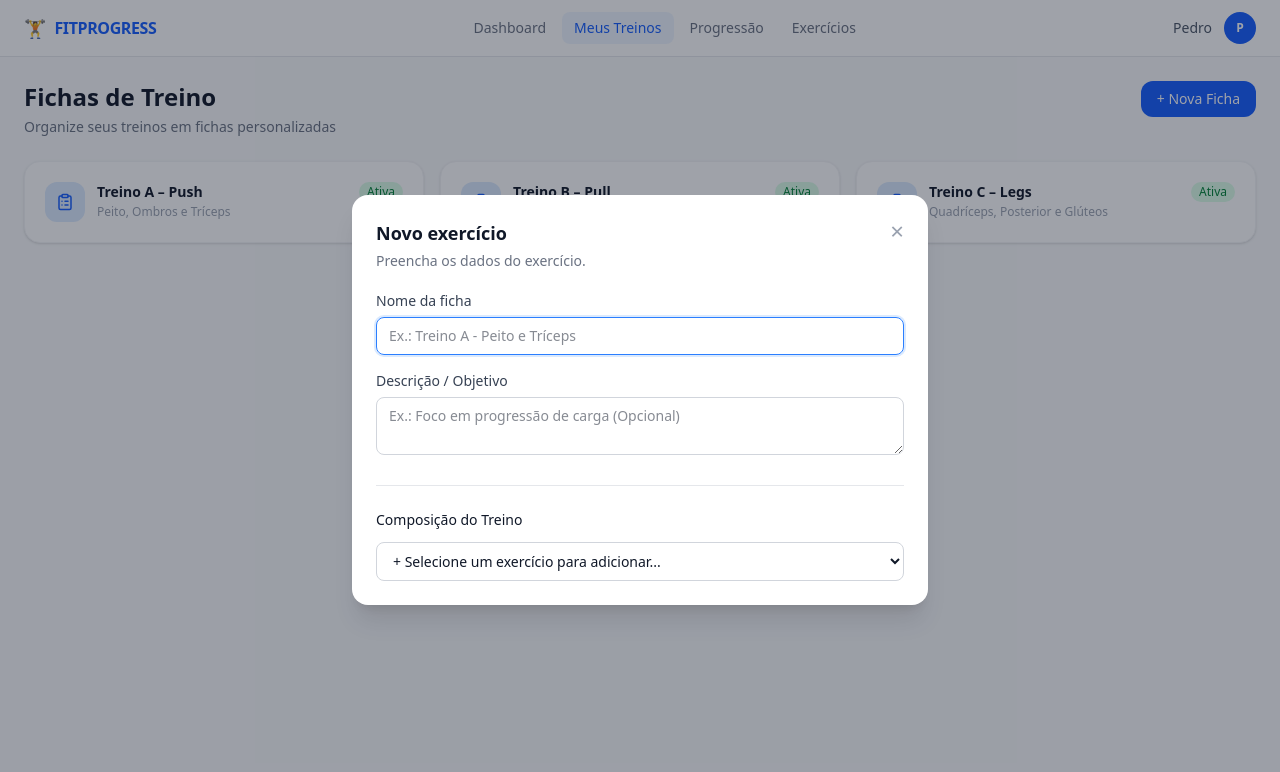
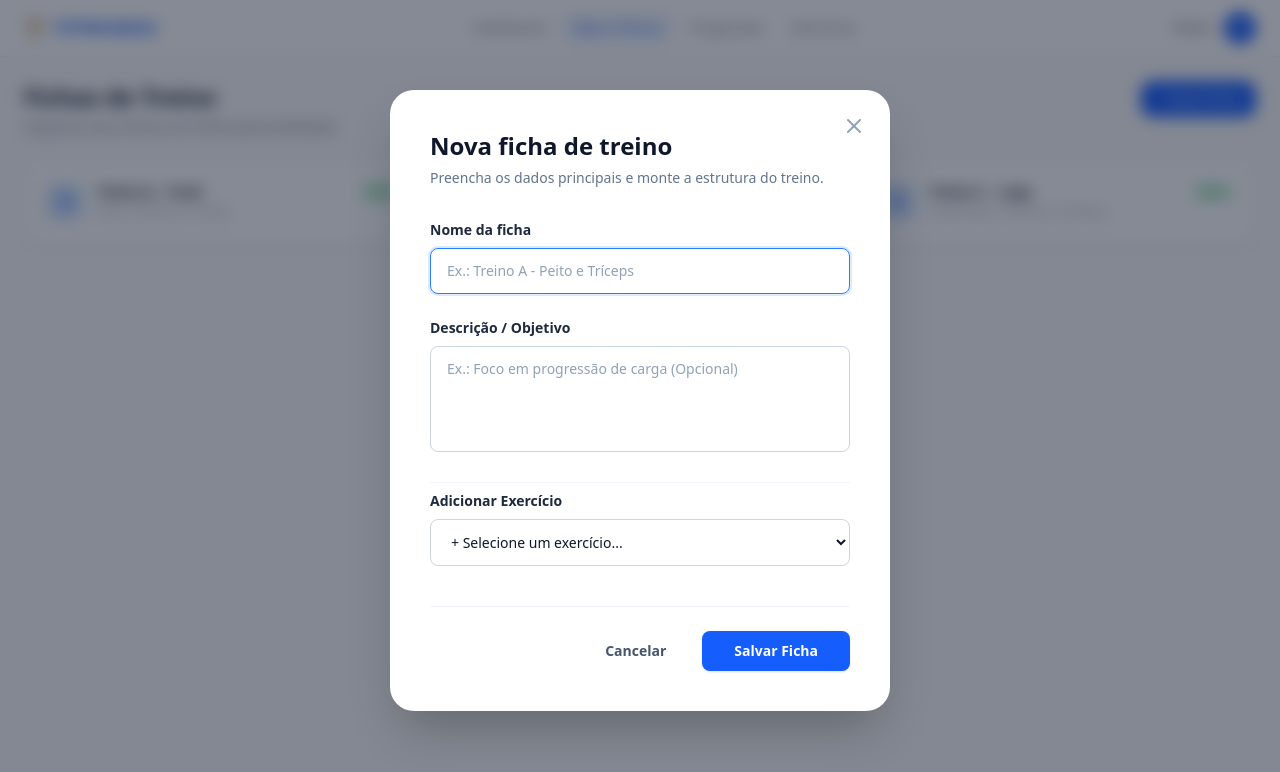
Before and after one commit to PeddroPC/Ficha-treino, a React (Vite) app: page /fichas in a window 1280 px wide. Both pictures are taken after a click on the button "+ Nova Ficha". Shown: the top 772 px of the page. Built offline with nearby package versions, Linux system fonts and the light colour scheme.

Commit message:
melhoria no form de Sheets

```diff
--- a/index.html
+++ b/index.html
@@ -1,5 +1,5 @@
 <!doctype html>
-<html lang="en">
+<html lang="pt-br">
   <head>
     <meta charset="UTF-8" />
     <link rel="icon" type="image/svg+xml" href="/favicon.svg" />
--- a/src/components/forms/FormFicha.jsx
+++ b/src/components/forms/FormFicha.jsx
@@ -1,65 +1,112 @@
 import { useState } from "react";
 import useExerciseStore from "../../stores/useExerciseStore.js";
 import useWorkoutStore from "../../stores/useWorkoutStore.js";
-import { Card } from "../ui/Card.jsx";
-
+import { X, Trash2, Dumbbell } from "lucide-react";
 
 const FormFicha = ({ exercise = null, onSubmit, onCancel }) => {
   const exercises = useExerciseStore((s) => s.exercises);
   const addSheet = useWorkoutStore((s) => s.addSheet);
-  const updateSheet = useWorkoutStore((s) => s.updateSheet);
-  const removeSheet = useWorkoutStore((s) => s.removeSheet);
 
-  const [formData, setFormData] = useState(() => ({
+  const [formData, setFormData] = useState({
     name: exercise?.name ?? "",
     description: exercise?.description ?? "",
-    exercises: exercise?.exercises ?? [],
-  }));
+    selectedExercises: exercise?.exercises ?? [],
+  });
+
+  const hasExercises = formData.selectedExercises.length > 0;
 
   const handleChange = ({ target }) => {
     setFormData((current) => ({ ...current, [target.name]: target.value }));
   };
 
+  const handleAddExerciseToArray = (e) => {
+    const exerciseId = e.target.value;
+    if (!exerciseId) return;
+
+    const exerciseToAdd = exercises.find((ex) => ex.id === exerciseId);
+
+    if (exerciseToAdd) {
+      setFormData((current) => ({
+        ...current,
+        selectedExercises: [
+          ...current.selectedExercises,
+          {
+            exerciseId: exerciseToAdd.id,
+            name: exerciseToAdd.name,
+            targetSets: 3,
+            targetRepsMin: 8,
+            targetRepsMax: 12,
+            targetRestSeconds: 60,
+          }
+        ]
+      }));
+    }
+    e.target.value = "";
+  };
+
+  const handleRemoveExercise = (indexToRemove) => {
+    setFormData((current) => ({
+      ...current,
+      selectedExercises: current.selectedExercises.filter((_, index) => index !== indexToRemove)
+    }));
+  };
+
   const handleSubmit = (event) => {
     event.preventDefault();
-    const newSheetId = Date.now();
+    const newSheetId = Date.now().toString();
+
     addSheet({
       id: newSheetId,
       name: formData.name,
       description: formData.description,
-      exercises: formData.exercises,
+      exercises: formData.selectedExercises,
     });
-    selectExercises.forEach((ex, index) => {
-      addSheetExercise({
-        sheetId: newSheetId,
-        exerciseId: item.exerciseId,
-        order: index + 1,
-        targetSets: item.targetSets,
-        targetRepsMin: item.targetRepsMin,
-        targetRepsMax: item.targetRepsMax,
-        targetRestSeconds: item.targetRestSeconds,
-        notes: item.notes ?? "",
-      });
-    });
-    onClose();
+
+    if (onSubmit) onSubmit();
   };
 
-  const inputClassName =
-    "w-full rounded-lg border border-gray-300 px-3 py-2 text-sm text-gray-900 outline-none transition focus:border-blue-500 focus:ring-2 focus:ring-blue-100";
+  const labelClassName = "mb-2 block text-sm font-semibold text-slate-800";
+  const inputClassName = "w-full rounded-lg border border-slate-300 bg-white px-4 py-3 text-sm text-slate-900 outline-none transition-all placeholder:text-slate-400 focus:border-blue-500 focus:ring-2 focus:ring-blue-100";
+
   return (
-    <form onSubmit={handleSubmit} className="space-y-6">
-      {/* 1. CABEÇALHO DA FICHA */}
-      <div className="space-y-4">
+    <div
+      /*
+        A MÁGICA ESTÁ AQUI:
+        Trocamos 'w-full' por 'w-[1050px]' (com exercícios) ou 'w-[500px]' (sem exercícios).
+        O 'max-w-[95vw]' garante que não quebre em celulares.
+        Isso força o Modal pai a esticar o fundo branco.
+      */
+      className={`relative mx-auto transition-all duration-300 ease-in-out bg-white p-6 sm:p-10 shadow-2xl rounded-3xl
+        ${hasExercises ? "w-[1050px] max-w-[95vw]" : "w-[500px] max-w-[95vw]"}
+      `}
+    >
+      <button
+        onClick={onCancel}
+        className="absolute right-6 top-6 text-slate-400 hover:text-slate-600 transition-colors"
+        type="button"
+      >
+        <X size={24} />
+      </button>
+
+      <form onSubmit={handleSubmit} className="flex flex-col h-full">
+
+        <div className="flex flex-col md:flex-row gap-8 lg:gap-12">
+
+          {/* LADO ESQUERDO */}
+          <div className="w-full md:w-[420px] shrink-0 flex flex-col">
+            <div className="mb-8">
+              <h2 className="text-2xl font-bold text-slate-900">Nova ficha de treino</h2>
+              <p className="mt-1.5 text-sm text-slate-500">Preencha os dados principais e monte a estrutura do treino.</p>
+            </div>
+
+            <div className="space-y-6">
               <div>
-          <label
-            htmlFor="name"
-            className="mb-1.5 block text-sm font-medium text-gray-700"
-          >
+                <label htmlFor="name" className={labelClassName}>
                   Nome da ficha
                 </label>
                 <input
                   id="name"
-            name="name" // Alimenta formData.name
+                  name="name"
                   value={formData.name}
                   onChange={handleChange}
                   className={inputClassName}
@@ -70,59 +117,113 @@ const FormFicha = ({ exercise = null, onSubmit, onCancel }) => {
               </div>
 
               <div>
-          <label
-            htmlFor="description"
-            className="mb-1.5 block text-sm font-medium text-gray-700"
-          >
+                <label htmlFor="description" className={labelClassName}>
                   Descrição / Objetivo
                 </label>
                 <textarea
                   id="description"
-            name="description" // Alimenta formData.description
+                  name="description"
                   value={formData.description}
                   onChange={handleChange}
-            className={inputClassName}
-            rows="2"
+                  className={`${inputClassName} resize-none`}
+                  rows="4"
                   placeholder="Ex.: Foco em progressão de carga (Opcional)"
                 />
               </div>
-      </div>
 
-      <hr className="border-gray-200" />
+              <hr className="border-slate-100 my-2" />
 
-      {/* 2. ÁREA DE INSERÇÃO DE EXERCÍCIOS */}
               <div>
-        <h3 className="mb-3 text-sm font-medium text-gray-900">
-          Composição do Treino
-        </h3>
-
-        {/* Este select NÃO usa o handleChange padrão. Ele servirá como um gatilho
-        para adicionar um exercício ao array formData.exercises */}
+                <label htmlFor="exercise-selector" className={labelClassName}>
+                  Adicionar Exercício
+                </label>
                 <select
                   id="exercise-selector"
                   className={inputClassName}
                   defaultValue=""
-          // onChange={handleAddExerciseToArray} -> Você precisará criar esta função
+                  onChange={handleAddExerciseToArray}
                 >
                   <option value="" disabled>
-            + Selecione um exercício para adicionar...
+                    + Selecione um exercício...
                   </option>
-
-          {/* Aqui você mapeia os exercícios reais vindos do seu store */}
                   {exercises.map((ex) => (
                     <option key={ex.id} value={ex.id}>
                       {ex.name}
                     </option>
                   ))}
                 </select>
-
-        {/* Aqui embaixo você fará um map do formData.exercises para mostrar
-        as linhas com Séries, Repetições e Descanso de cada exercício adicionado */}
+              </div>
+            </div>
           </div>
 
-      {/* ... (Seus botões de Salvar e Cancelar ficam aqui embaixo) ... */}
+          {/* LADO DIREITO */}
+          {hasExercises && (
+            <div className="flex-1 min-w-[320px] flex flex-col rounded-xl border border-slate-100 bg-[#F8FAFC] p-2 h-full mt-8 md:mt-0">
+              <div className="flex items-center gap-2 px-4 py-3 pb-4">
+                <Dumbbell size={18} className="text-slate-500" />
+                <h3 className="text-sm font-semibold text-slate-700">
+                  Exercícios na Ficha ({formData.selectedExercises.length})
+                </h3>
+              </div>
 
+              <div className="flex-1 overflow-y-auto px-2 space-y-3 max-h-[55vh] scrollbar-thin scrollbar-thumb-slate-300 scrollbar-track-transparent pb-2">
+                {formData.selectedExercises.map((item, index) => (
+                  <div
+                    key={index}
+                    className="group relative flex flex-col gap-2 rounded-xl border border-slate-200 bg-white p-4 shadow-sm transition-all hover:border-blue-300"
+                  >
+                    <div className="flex items-start justify-between pr-6">
+                      <span className="text-sm font-bold text-slate-900">
+                        {index + 1}. {item.name}
+                      </span>
+                      <button
+                        type="button"
+                        onClick={() => handleRemoveExercise(index)}
+                        className="absolute top-4 right-4 text-slate-400 opacity-0 transition group-hover:opacity-100 hover:!text-red-500"
+                        title="Remover exercício"
+                      >
+                        <Trash2 size={18} />
+                      </button>
+                    </div>
+
+                    <div className="flex flex-col gap-1.5 mt-1">
+                       <div className="flex gap-2">
+                         <span className="bg-slate-100 text-slate-700 text-xs px-2.5 py-1 rounded-md font-medium">
+                           Séries: <strong className="text-slate-900">{item.targetSets}</strong>
+                         </span>
+                         <span className="bg-slate-100 text-slate-700 text-xs px-2.5 py-1 rounded-md font-medium">
+                           Reps: <strong className="text-slate-900">{item.targetRepsMin}-{item.targetRepsMax}</strong>
+                         </span>
+                       </div>
+                       <span className="text-slate-600 text-xs font-medium px-1">
+                         Descanso: <strong className="text-slate-900">{item.targetRestSeconds}s</strong>
+                       </span>
+                    </div>
+                  </div>
+                ))}
+              </div>
+            </div>
+          )}
+        </div>
+
+        {/* FOOTER */}
+        <div className="mt-10 flex justify-end gap-3 pt-6 border-t border-slate-100">
+          <button
+            type="button"
+            onClick={onCancel}
+            className="rounded-lg px-6 py-2.5 text-sm font-semibold text-slate-600 hover:bg-slate-100 transition"
+          >
+            Cancelar
+          </button>
+          <button
+            type="submit"
+            className="rounded-lg bg-blue-600 px-8 py-2.5 text-sm font-semibold text-white hover:bg-blue-700 transition shadow-sm"
+          >
+            Salvar Ficha
+          </button>
+        </div>
       </form>
+    </div>
   );
 };
 
--- a/src/pages/WorkoutSheetsPage.jsx
+++ b/src/pages/WorkoutSheetsPage.jsx
@@ -1,31 +1,20 @@
-// ============================================================
-// pages/WorkoutSheetsPage.jsx — Fichas de Treino (stub Fase 1)
-// ============================================================
-import { PageHeader } from '../components/shared/PageHeader.jsx'
-import { Card } from '../components/ui/Card.jsx'
-import useWorkoutStore from '../stores/useWorkoutStore.js'
-import { ClipboardList } from 'lucide-react'
-import { useState } from 'react'
-import FormFicha from '../components/forms/FormFicha.jsx'
+import { PageHeader } from "../components/shared/PageHeader.jsx";
+import { Card } from "../components/ui/Card.jsx";
+import useWorkoutStore from "../stores/useWorkoutStore.js";
+import { ClipboardList } from "lucide-react";
+import { useState } from "react";
+import FormFicha from "../components/forms/FormFicha.jsx";
 
 export default function WorkoutSheetsPage() {
-  const sheets = useWorkoutStore((s) => s.sheets)
-  const addSheet = useWorkoutStore((s) => s.addSheet)
-  const updateSheet = useWorkoutStore((s) => s.updateSheet)
-  const removeSheet = useWorkoutStore((s) => s.removeSheet)
-  const [editingExercise, setEditingExercise] = useState(null)
-  const [isFormOpen, setIsFormOpen] = useState(false)
+  const sheets = useWorkoutStore((s) => s.sheets);
+
+  const [editingExercise, setEditingExercise] = useState(null);
+  const [isFormOpen, setIsFormOpen] = useState(false);
 
   const closeForm = () => {
-    setIsFormOpen(false)
-    setEditingExercise(null)
-  }
-
-  const handleSubmit = (formData) => {
-    if (editingExercise) updateExercise(editingExercise.id, formData)
-    else addExercise(formData)
-    closeForm()
-  }
+    setIsFormOpen(false);
+    setEditingExercise(null);
+  };
 
   return (
     <div>
@@ -43,18 +32,17 @@ export default function WorkoutSheetsPage() {
         }
       />
       {isFormOpen && (
-        <div className="fixed inset-0 z-50 flex items-center justify-center bg-gray-900/40 p-4" role="dialog" aria-modal="true" aria-labelledby="exercise-form-title">
-          <div className="w-full max-w-xl rounded-2xl bg-white p-6 shadow-xl">
-            <div className="mb-5 flex items-start justify-between gap-4">
-              <div>
-                <h2 id="exercise-form-title" className="text-lg font-semibold text-gray-900">
-                  {editingExercise ? 'Editar exercício' : 'Novo exercício'}
-                </h2>
-                <p className="mt-1 text-sm text-gray-500">Preencha os dados do exercício.</p>
-              </div>
-              <button type="button" onClick={closeForm} className="text-2xl leading-none text-gray-400 hover:text-gray-700" aria-label="Fechar formulário">&times;</button>
-            </div>
-            <FormFicha exercise={editingExercise} onSubmit={handleSubmit} onCancel={closeForm} />
+        <div
+          className="fixed inset-0 z-50 flex items-center justify-center bg-slate-900/50 p-4 overflow-y-auto backdrop-blur-sm transition-all"
+          role="dialog"
+          aria-modal="true"
+        >
+          <div className="my-auto w-full flex justify-center">
+            <FormFicha
+              exercise={editingExercise}
+              onSubmit={closeForm}
+              onCancel={closeForm}
+            />
           </div>
         </div>
       )}
@@ -62,8 +50,12 @@ export default function WorkoutSheetsPage() {
       {sheets.length === 0 ? (
         <Card className="py-16 text-center">
           <ClipboardList size={40} className="text-gray-300 mx-auto mb-3" />
-          <p className="text-gray-400 font-medium">Nenhuma ficha criada ainda</p>
-          <p className="text-gray-300 text-sm mt-1">Crie sua primeira ficha de treino para começar</p>
+          <p className="text-gray-400 font-medium">
+            Nenhuma ficha criada ainda
+          </p>
+          <p className="text-gray-300 text-sm mt-1">
+            Crie sua primeira ficha de treino para começar
+          </p>
         </Card>
       ) : (
         <div className="grid gap-4 sm:grid-cols-2 xl:grid-cols-3">
@@ -74,8 +66,12 @@ export default function WorkoutSheetsPage() {
                   <ClipboardList size={18} className="text-blue-600" />
                 </div>
                 <div className="flex-1 min-w-0">
-                  <h3 className="font-semibold text-gray-900 text-sm truncate">{sheet.name}</h3>
-                  <p className="text-xs text-gray-400 mt-0.5 truncate">{sheet.description}</p>
+                  <h3 className="font-semibold text-gray-900 text-sm truncate">
+                    {sheet.name}
+                  </h3>
+                  <p className="text-xs text-gray-400 mt-0.5 truncate">
+                    {sheet.description}
+                  </p>
                 </div>
                 {sheet.isActive && (
                   <span className="bg-green-100 text-green-700 text-xs font-medium px-2 py-0.5 rounded-full">
@@ -88,5 +84,5 @@ export default function WorkoutSheetsPage() {
         </div>
       )}
     </div>
-  )
+  );
 }
```
Lines whose indentation alone changed are shown as unchanged.
